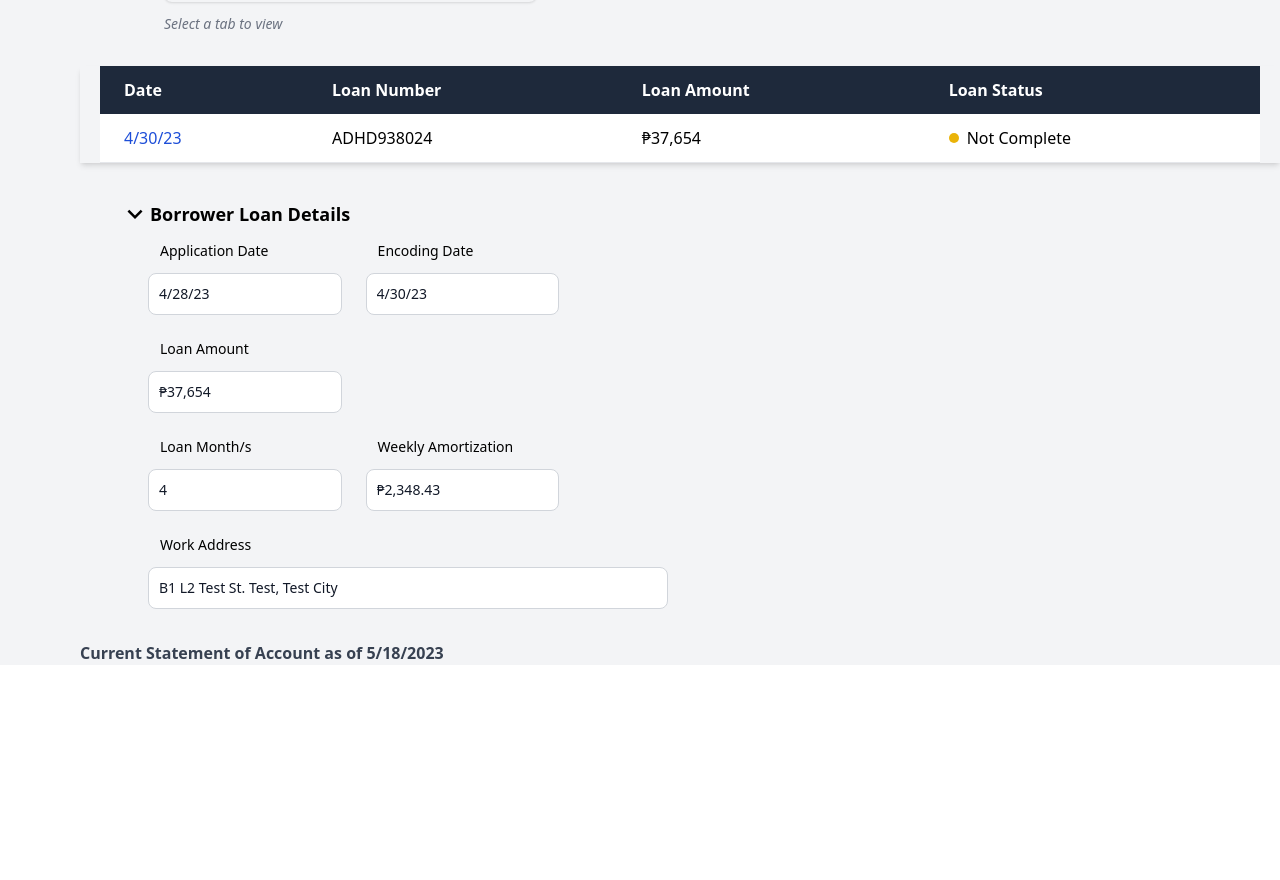
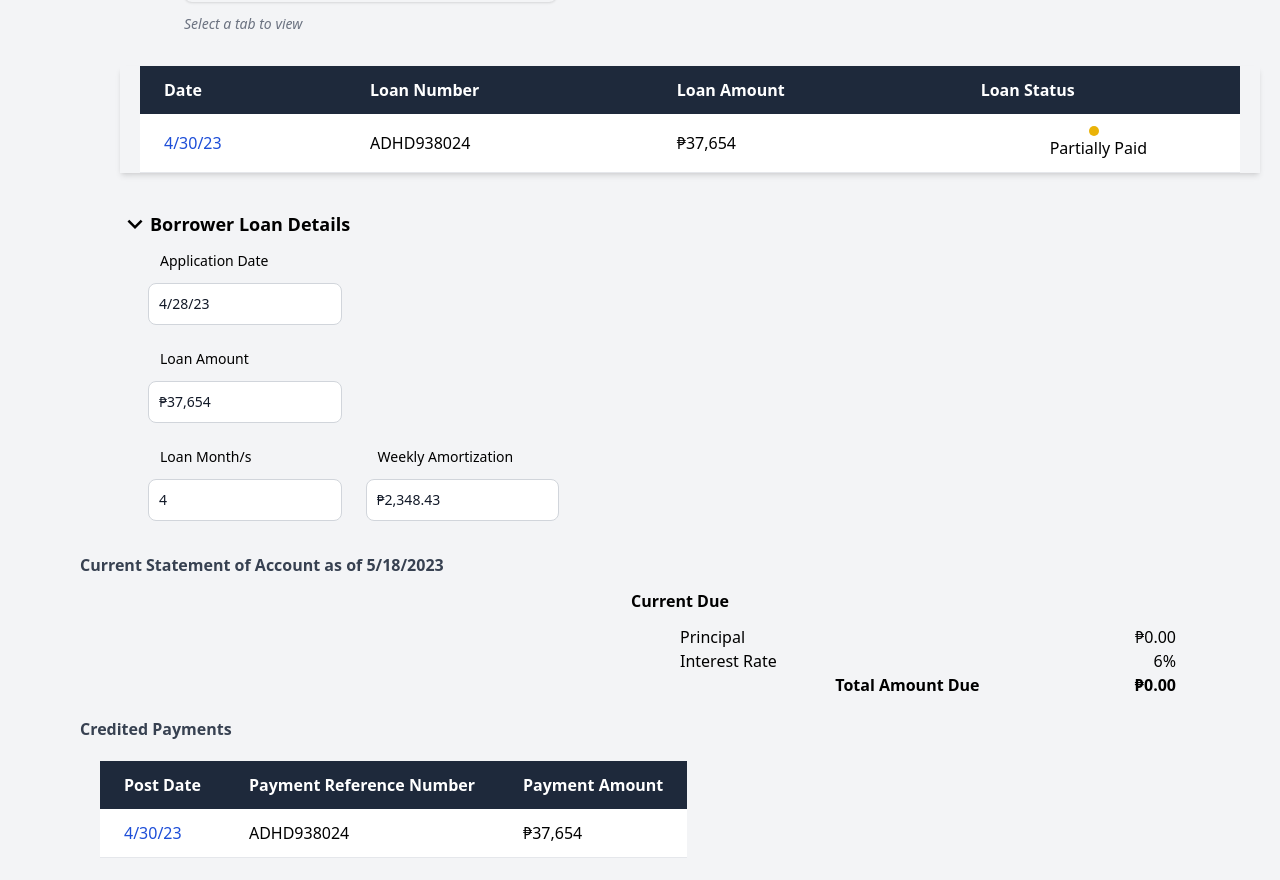
Before and after one commit to Andreism101/asaph-admin, a Next.js app: page /BorrowHistory in a window 1280 px wide. Shown: the part 568-1448 px from the top of the page. Before the commit the page ends 1233 px from the top, so only its background shows below. Built offline with nearby package versions, Linux system fonts and the light colour scheme.

Commit message:
Updated Borrower History Page

```diff
--- /dev/null
+++ b/components/BorrowHistoryTables/CreditedPayments.jsx
@@ -0,0 +1,33 @@
+import React from 'react'
+import Link from 'next/link';
+
+const CreditedPayments = () => {
+  return (
+    <div className='flex justify-center'>
+      <div class=" overflow-x-auto px-5 my-5">
+            <table class="w-50 text-left">
+                <thead className="rounded-lg bg-slate-800 text-white">
+                    <tr>
+                    <th scope="col" class="px-6 py-3">Post Date</th>
+                    <th scope="col" class="px-6 py-3">Payment Reference Number</th>
+                    <th scope="col" class="px-6 py-3">Payment Amount</th>
+                    </tr>
+                </thead>
+                <tbody>
+                    <tr className='bg-white border-b'>
+                        <td scope="col" class="px-6 py-3 text-blue-700 hover:underline">
+                            <Link href={'/customerProfile'}>
+                                4/30/23
+                            </Link>
+                        </td>
+                        <td scope="col" class="px-6 py-3">ADHD938024</td>
+                        <td scope="col" class="px-6 py-3">&#8369;37,654</td>
+                    </tr>
+                </tbody>
+            </table>
+        </div>
+    </div>
+  )
+}
+
+export default CreditedPayments
--- a/components/LoanHistory.jsx
+++ b/components/BorrowHistoryTables/LoanHistory.jsx
@@ -24,9 +24,9 @@ const LoanHistory = () => {
                         <td scope="col" class="px-6 py-3">ADHD938024</td>
                         <td scope="col" class="px-6 py-3">&#8369;37,654</td>
                         <td scope="col" class="px-6 py-3">
-                            <div class="flex items-center">
+                            <div class="flex flex-col items-center">
                                 <div class="h-2.5 w-2.5 rounded-full bg-yellow-500 mr-2"></div>
-                                Not Complete
+                                Partially Paid
                             </div>
                         </td>
                     </tr>
--- a/components/BorrowerLoanDetails.jsx
+++ b/components/BorrowerLoanDetails.jsx
@@ -13,17 +13,6 @@ const BorrowerLoanDetails = () => {
                   aria-label="disabled input"
                   class="my-3 bg-white border border-gray-300 text-gray-900 text-sm rounded-lg block w-full p-2.5 cursor-not-allowed"
                   value="4/28/23" disabled
-                />
-              </div>
-              <div className='mx-3'>
-                <div className='flex justify-between my-3 px-3'>
-                  <label className='block text-sm font-medium'>Encoding Date</label>
-                </div>
-                <input
-                  type="text" id="disabled-input"
-                  aria-label="disabled input"
-                  class="my-3 bg-white border border-gray-300 text-gray-900 text-sm rounded-lg block w-full p-2.5 cursor-not-allowed"
-                  value="4/30/23" disabled
                 />
               </div>
             </div>
@@ -65,19 +54,6 @@ const BorrowerLoanDetails = () => {
               </div>
 
             </div>
-            <div className='grid lg:grid-cols-2 font-normal mx-14'>
-                <div className='mx-3'>
-                  <div className='flex justify-between my-3 px-3'>
-                    <label className='block text-sm font-medium'>Work Address</label>
-                  </div>
-                  <input
-                    type="text" id="disabled-input"
-                    aria-label="disabled input"
-                    class="my-3 bg-white border border-gray-300 text-gray-900 text-sm rounded-lg block w-full p-2.5 cursor-not-allowed"
-                    value="B1 L2 Test St. Test, Test City" disabled
-                  />
-                </div>
-              </div>
           </div>
   )
 }
--- a/components/Qualification.jsx
+++ b/components/Qualification.jsx
@@ -5,15 +5,12 @@ const Qualification = () => {
     <div className='pl-10 pt-4 font-bold text-xl flex flex-col'>
         Qualification
 
-        <div class="inline-flex rounded-md shadow-sm mt-4" role="group">
-        <button type="button" class="px-4 py-2 text-sm font-medium text-gray-900 bg-green-500 hover:bg-green-700 hover:text-white border border-gray-900 rounded-l-lg">
+        <div class="inline-flex gap-3 rounded-md shadow-sm mt-4" role="group">
+        <button type="button" class="px-4 py-2 text-sm font-medium text-gray-900 bg-green-500 hover:bg-green-700 hover:text-white   rounded-lg">
             Approve
         </button>
-        <button type="button" class="px-4 py-2 text-sm font-medium text-gray-900 bg-red-400 hover:bg-red-600 hover:text-white border border-b border-gray-900">
+        <button type="button" class="px-4 py-2 text-sm font-medium text-gray-900 bg-red-400 hover:bg-red-600 hover:text-white rounded-lg ">
             Decline
-        </button>
-        <button type="button" class="px-4 py-2 text-sm font-medium text-gray-900 bg-orange-300 hover:bg-orange-500 hover:text-white border border-gray-900 rounded-r-md">
-            Pending
         </button>
         </div>
 
--- /dev/null
+++ b/components/StatementOfAccount.jsx
@@ -0,0 +1,33 @@
+import React from 'react'
+
+const StatementOfAccount = () => {
+  return (
+    <div className='mx-16 grid grid-cols-1 md:px-10'>
+        <div className='text-center font-semibold m-3'>Current Due</div>
+        <div className='grid md:grid-cols-2'>
+          <div></div>
+          <div className='block md:flex justify-between'>
+            <div className=''>Principal</div>
+            <div className='text-right'>&#8369;0.00</div>
+          </div>
+        </div>
+        <div className='grid md:grid-cols-2'>
+          <div></div>
+          <div className='block md:flex justify-between'>
+            <div className=''>Interest Rate</div>
+            <div className='text-right'>6%</div>
+          </div>
+        </div>
+        <div className='grid md:grid-cols-2 '>
+          <div></div>
+          <div className='block md:flex justify-between font-semibold'>
+            <hr className='border-black' />
+            <div className=''>Total Amount Due</div>
+            <div className='text-right'>&#8369;0.00</div>
+          </div>
+        </div>
+    </div>
+  )
+}
+
+export default StatementOfAccount
--- a/pages/BorrowHistory.jsx
+++ b/pages/BorrowHistory.jsx
@@ -1,4 +1,4 @@
-import LoanHistory from '@/components/LoanHistory'
+import LoanHistory from '@/components/BorrowHistoryTables/LoanHistory'
 import PersonalInfo from '@/components/PersonalInfo'
 import ProfileTabs from '@/components/ProfileTabs'
 import { MdChevronRight, MdExpandMore } from "react-icons/md";
@@ -6,6 +6,8 @@ import {useState} from 'react'
 
 import React from 'react'
 import BorrowerLoanDetails from '@/components/BorrowerLoanDetails';
+import StatementOfAccount from '@/components/StatementOfAccount';
+import CreditedPayments from '@/components/BorrowHistoryTables/CreditedPayments';
 
 const BorrowHistory = () => {
 
@@ -18,12 +20,14 @@ const BorrowHistory = () => {
   const currentDate = new Date().toLocaleDateString();
 
   return (
-    <div>
+    <div className='mb-16'>
       <PersonalInfo/>
         <div className='mx-5'>
-          <ProfileTabs/>
+          <div className='ml-5'>
+            <ProfileTabs/>
+            <LoanHistory/>
+          </div>
         </div>
-        <LoanHistory/>
         <div className='flex justify-start items-center  pl-10 pt-4 font-bold text-lg'>
           <div onClick={BorrowerLoanDetailsNav} className='cursor-pointer'>
             {showBorrowerLoanDetailsNav ? <MdExpandMore size={30}/> : <MdChevronRight size={30}/>  }
@@ -33,10 +37,17 @@ const BorrowHistory = () => {
         {showBorrowerLoanDetailsNav &&
           <BorrowerLoanDetails/>
         }
-        <div className='font-bold text-gray-700 mt-5'>
-          Current Statement of Account as of {currentDate}
+        <div>
+          <p className='font-bold text-gray-700 mt-5'>Current Statement of Account as of {currentDate}</p>
 
+          <StatementOfAccount/>
 
+        </div>
+        <div>
+          <p className='font-bold text-gray-700 mt-5'>Credited Payments</p>
+          <div className='flex'>
+            <CreditedPayments/>
+          </div>
         </div>
     </div>
   )
```
Also changed, not shown: 1 other file (tests, documents, lock files or other folders).
